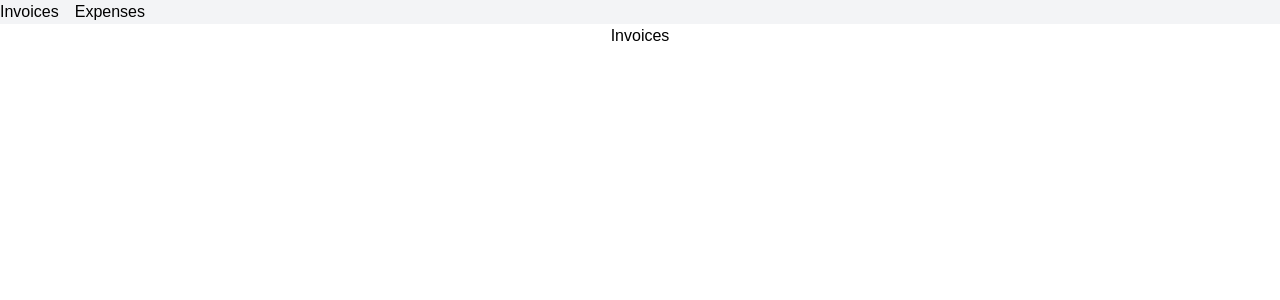
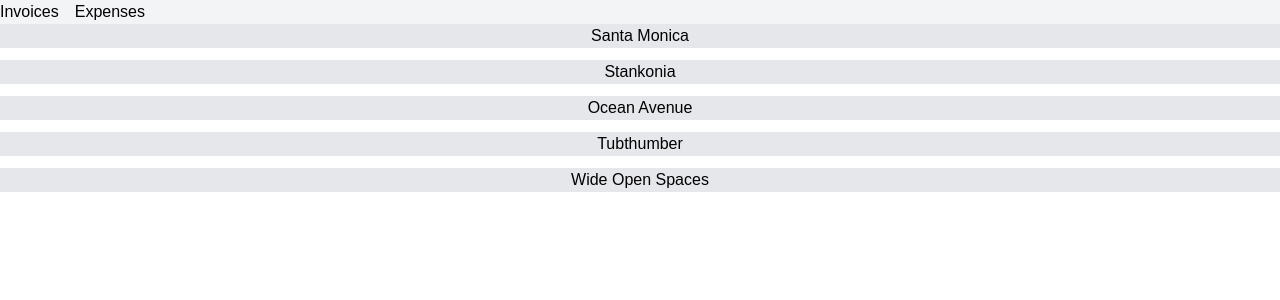
Before and after one commit to sviatlana-vilchynskaya/educational-project, a React (Create React App) app: page /invoices in a window 1280 px wide. Shown: the top 300 px of the page. Built offline with nearby package versions, Linux system fonts and the light colour scheme; a web font is replaced by a local one.

Commit message:
feat: list invoices

```diff
--- /dev/null
+++ b/src/components/bills.js
@@ -0,0 +1,6 @@
+import { useParams } from 'react-router-dom';
+
+export default function Bills() {
+  let params = useParams();
+  return <h1>Invoice {params.invoiceId}</h1>;
+}
--- /dev/null
+++ b/src/components/data.js
@@ -0,0 +1,36 @@
+let invoices = [
+  {
+    name: 'Santa Monica',
+    number: 1995,
+    amount: '$10,800',
+    due: '12/05/1995',
+  },
+  {
+    name: 'Stankonia',
+    number: 2000,
+    amount: '$8000',
+    due: '10/31/2000',
+  },
+  {
+    name: 'Ocean Avenue',
+    number: 2003,
+    amount: '$9500',
+    due: '07/22/2003',
+  },
+  {
+    name: 'Tubthumber',
+    number: 1997,
+    amount: '$14,000',
+    due: '09/01/1997',
+  },
+  {
+    name: 'Wide Open Spaces',
+    number: 1998,
+    amount: '$4600',
+    due: '01/27/1998',
+  },
+];
+
+export function getInvoices() {
+  return invoices;
+}
--- a/src/components/invoice.js
+++ b/src/components/invoice.js
@@ -1,10 +1,22 @@
-import { Outlet } from 'react-router-dom';
+import { Link, Outlet } from 'react-router-dom';
+import { getInvoices } from './data';
 
 export default function Invoices() {
+  let invoices = getInvoices();
   return (
-    <div className="text-center">
-      <h1>Invoices</h1>
+    <main className="text-center">
+      <div className="flex flex-col gap-3">
+        {invoices.map((invoice) => (
+          <Link
+            className="bg-gray-200"
+            to={`/invoices/${invoice.number}`}
+            key={invoice.number}
+          >
+            {invoice.name}
+          </Link>
+        ))}
+      </div>
       <Outlet></Outlet>
-    </div>
+    </main>
   );
 }
--- a/src/index.js
+++ b/src/index.js
@@ -5,6 +5,7 @@
 import { BrowserRouter, Route, Routes } from 'react-router-dom';
 import Invoices from './components/invoice';
 import Expenses from './components/expenses';
+import Bills from './components/bills';
 
 const root = ReactDOM.createRoot(document.getElementById('root'));
 root.render(
@@ -12,9 +13,17 @@
     <Routes>
       <Route path="/" element={<App />}>
         <Route path="/invoices" element={<Invoices />}>
-          <Route path="/invoices/123" element={<div>Bills</div>} />
+          <Route path=":invoiceId" element={<Bills />}></Route>
         </Route>
         <Route path="/expenses" element={<Expenses />} />
+        <Route
+          path="*"
+          element={
+            <main className="text-center">
+              <p className="text-3xl">There's nothing here!</p>
+            </main>
+          }
+        ></Route>
       </Route>
     </Routes>
   </BrowserRouter>
```
